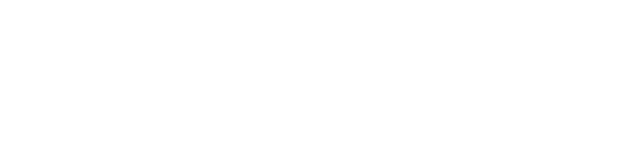
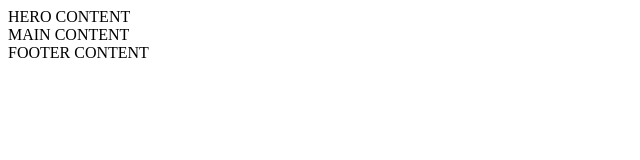
Before and after one commit to gretapos/7-coming-soon, a website: page index.html in a window 1280 px wide. Shown: the whole page, without its empty margins (0-640 px from the left). Drawn offline with Linux system fonts and the light colour scheme.

Commit message:
css failai

```diff
--- a/index.html
+++ b/index.html
@@ -1,12 +1,25 @@
 <!DOCTYPE html>
 <html lang="en">
+
 <head>
     <meta charset="UTF-8">
     <meta http-equiv="X-UA-Compatible" content="IE=edge">
     <meta name="viewport" content="width=device-width, initial-scale=1.0">
     <title>Document</title>
 </head>
+
 <body>
+    <div>
+        HERO CONTENT
+    </div>
 
+    <main>
+        MAIN CONTENT
+    </main>
+
+    <footer>
+        FOOTER CONTENT
+    </footer>
 </body>
+
 </html>
```
Also changed, not shown: css/3rd-party/base/layout.css (added), css/3rd-party/base/reset.css (added), css/3rd-party/base/variables.css (added), css/3rd-party/components/button.css (added), css/3rd-party/components/clock.css (added), css/3rd-party/components/form.css (added), css/3rd-party/components/mouse.css (added), css/3rd-party/components/progress-bar.css (added).
